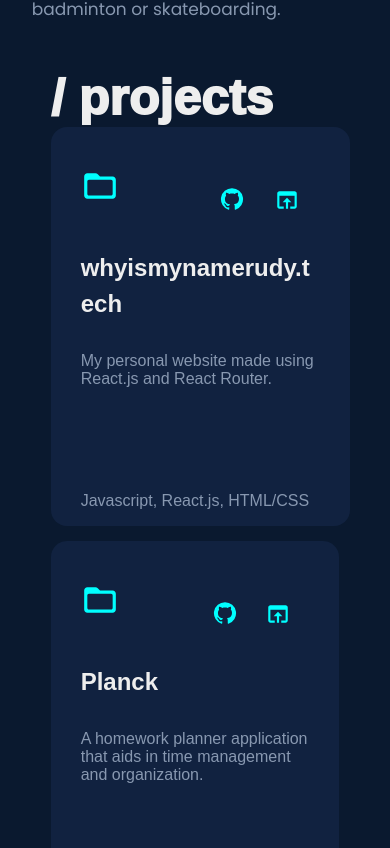
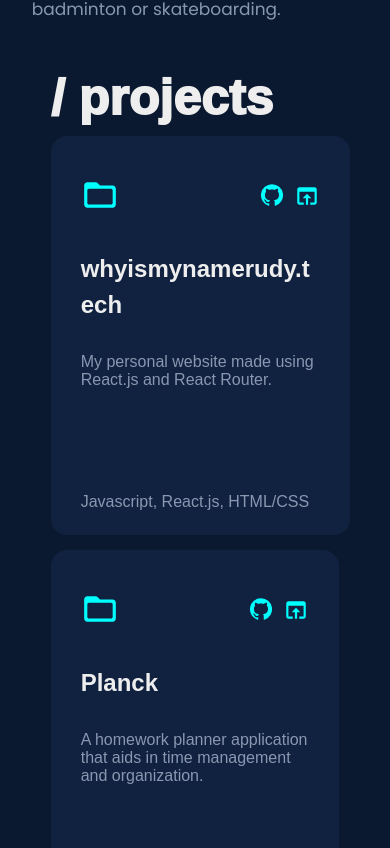
Before and after one commit to whyismynamerudy/whyismynamerudy-tech, a React (Create React App) app: page / in a window 390 px wide. Shown: the part 1236-2084 px from the top of the page. Built offline with nearby package versions, Linux system fonts and the light colour scheme; a web font is replaced by a local one.

Commit message:
fixed matching css classes issue

```diff
--- a/src/components/credits/Credits.css
+++ b/src/components/credits/Credits.css
@@ -9,7 +9,7 @@
     padding-bottom: 40px;
 }
 
-.external-links {
+.credits-external-links {
     display: none
 }
 
@@ -18,7 +18,7 @@
         padding-top: 40px;
     }
 
-    .external-links {
+    .credits-external-links {
         display: flex;
         justify-content: space-evenly;
         padding-top: 20px;
--- a/src/components/credits/Credits.jsx
+++ b/src/components/credits/Credits.jsx
@@ -9,7 +9,7 @@ const Credits = () => {
     <div className="credits">
         <div>Built and designed by Rudraksh Monga.</div>
         <div>All rights reserved. ©</div>
-        <div className="external-links">
+        <div className="credits-external-links">
           <a href='mailto:rudraksh.monga@mail.utoronto.ca' target="_blank">
             <EmailIcon style={{ fontSize: 35 }}></EmailIcon>
           </a>
--- a/src/components/project/Project.css
+++ b/src/components/project/Project.css
@@ -11,7 +11,6 @@
 .project-header {
     display: flex;
     padding: 40px 30px 0px 30px;
-    flex-wrap: wrap;
 }
 
 .folder-icon {
--- a/src/components/project/Project.jsx
+++ b/src/components/project/Project.jsx
@@ -13,10 +13,10 @@ const Product = ({ title, desc, tech_stack, link, open }) => {
         </div>
         <div className="external-links">
           <a href={link} target="_blank" className="github-icon">
-            <GitHubIcon style={{ fontSize: 24}} />
+            <GitHubIcon style={{ fontSize: 24 }} />
           </a>
-          <a href={open} target="_blank" className="browser-icon">
-            <OpenInBrowserIcon style={{ fontSize: 26}}/>
+          <a href={open} target="_blank" className="browser-icon" >
+            <OpenInBrowserIcon style={{ fontSize: 26 }}/>
           </a>
         </div>
       </div>
--- a/src/components/projectList/ProjectList.css
+++ b/src/components/projectList/ProjectList.css
@@ -25,6 +25,7 @@
 } */
 
 .projectList-list {
+    padding-top: 3%;
     display: inline-flex;
     flex-wrap: wrap;
     justify-content: space-evenly;
```
